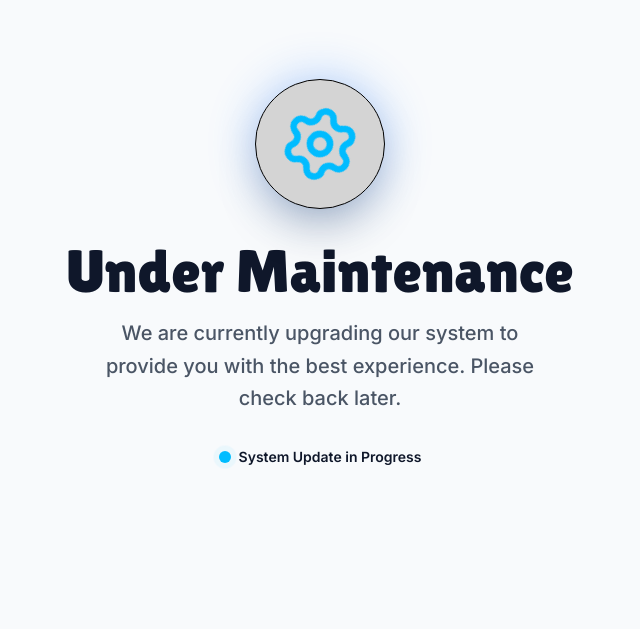
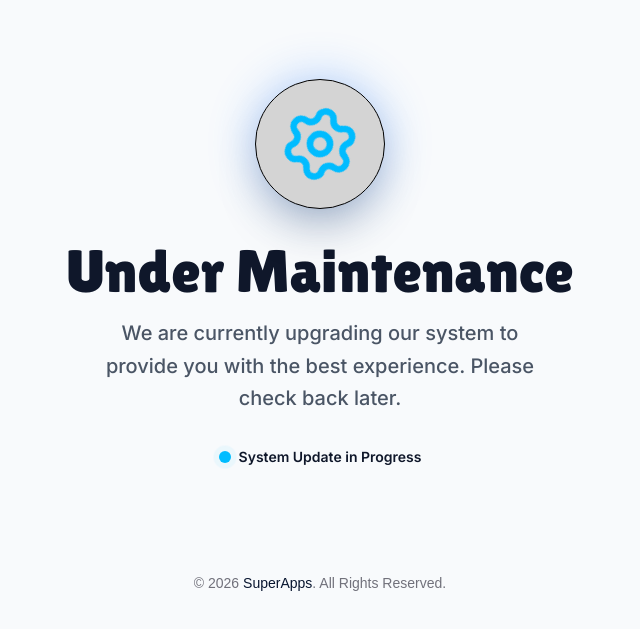
Before and after one commit to NaApipp/portosuperapp_v2, a Next.js app: page /maintenance in a window 1280 px wide. Shown: the part 127-756 px from the top of the page, without its empty margins (320-960 px from the left). Built offline with nearby package versions, Linux system fonts and the light colour scheme.

Commit message:
style: add copyright seection

```diff
--- a/app/maintenance/page.tsx
+++ b/app/maintenance/page.tsx
@@ -1,6 +1,8 @@
 import { Settings } from "lucide-react";
 
 export default function Maintenance() {
+  const year = new Date().getFullYear();
+
   return (
     <div className="min-h-screen flex flex-col items-center justify-center p-4 text-center dark:bg-[#08152F] bg-[#F8FAFC]">
       <div className="relative mb-8">
@@ -15,7 +17,8 @@ export default function Maintenance() {
       </h1>
 
       <p className="max-w-md font-inter font-medium text-gray-600 dark:text-gray-300 text-lg md:text-xl mb-8 leading-relaxed">
-                We are currently upgrading our system to provide you with the best experience. Please check back later.
+        We are currently upgrading our system to provide you with the best
+        experience. Please check back later.
       </p>
 
       <div className="flex flex-col items-center gap-3">
@@ -29,6 +32,19 @@ export default function Maintenance() {
           </span>
         </div>
       </div>
+
+      {/* Copyright */}
+      <span className="text-sm text-center md:text-center text-zinc-500 dark:text-zinc-400 absolute bottom-20">
+        &copy; <span>{year}</span>{" "}
+        <a
+          href="https://www.instagram.com/n_apipppp/"
+          className="hover:underline text-[#08152F] dark:text-white"
+        >
+          SuperApps
+        </a>
+        . All Rights Reserved.
+      </span>
+
     </div>
   );
 }
```
Lines whose indentation alone changed are shown as unchanged.
